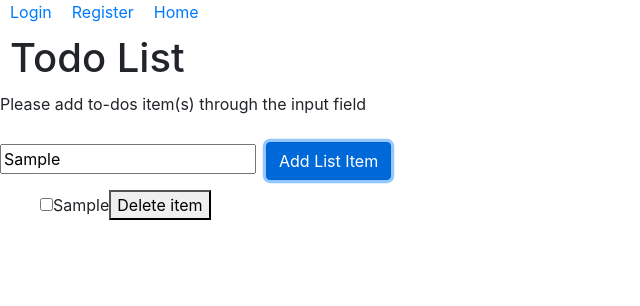
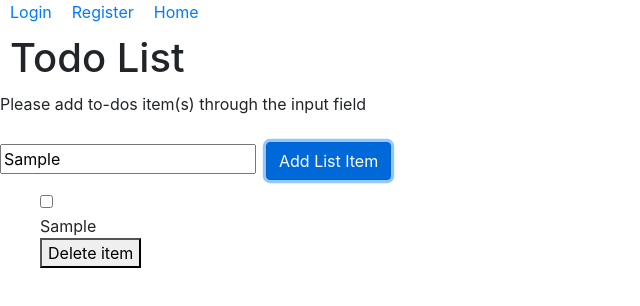
Before and after one commit to gamesfreak26/todo-list-mern, a React (Create React App) app: page / in a window 1280 px wide. Both pictures are taken after typing "Sample" into the empty fields and a click on the button "Add List Item". Shown: the top 306 px of the page, without its empty margins (0-640 px from the left). Built offline with nearby package versions, Linux system fonts and the light colour scheme.

Commit message:
changes made with janel

```diff
--- a/package.json
+++ b/package.json
@@ -11,7 +11,8 @@
     "react-bootstrap": "^1.4.0",
     "react-dom": "^17.0.1",
     "react-router-dom": "^5.2.0",
-    "react-scripts": "4.0.1"
+    "react-scripts": "4.0.1",
+    "styled-components": "^5.2.1"
   },
   "scripts": {
     "start": "react-scripts start",
--- a/src/Components/ListItem/ListItem.js
+++ b/src/Components/ListItem/ListItem.js
@@ -1,17 +1,26 @@
-import React from 'react'
+import React, {useState} from 'react'
+import {Item, StrikedItem} from '../Styled'
 import './ListItem.css'
 
-const ListItem = ({handleChange, item}) => {
+
+const ListItem = ({key, item, deleteItem}) => {
+	const [checked, setChecked] = useState(false)
+	const handleChange = (event) => {
+		console.log("checked:", event.target.checked)
+		setChecked(event.target.checked)
+	}
+
     return(
         <div>
             <li>
                 <div>
                     <input
                         type="checkbox"
-                        onChange={handleChange}
+						onChange={handleChange}
+						value={checked}
                     />
-                    {item}
-                    <button>Delete item</button>
+					{checked ? <StrikedItem color="blue">{item}</StrikedItem> : <Item>{item}</Item>}
+                    <button onClick={() => deleteItem(key)}>Delete item</button>
                 </div>
             </li>
 
--- /dev/null
+++ b/src/Components/Styled.js
@@ -0,0 +1,10 @@
+import styled from 'styled-components'
+
+export const Item = styled.div `
+	list-style-type: none;
+`
+
+export const StrikedItem = styled(Item) `
+	text-decoration: line-through;
+	color: ${props => props.color ? props.color : "red"};
+`
--- a/src/Components/TodosList/TodosList.js
+++ b/src/Components/TodosList/TodosList.js
@@ -19,19 +19,31 @@ const TodosList = ({handleChange}) => {
         const frmdetails = {
             'Item' : itemInList,
         }
-        setListItems(listItems.concat(<ListItem key={listItems.length} handleChange={handleChange} item={itemInList} />))
+        setListItems([itemInList,...listItems])
         console.log(frmdetails);
-    }
+	}
+
+	const deleteItem = (itemIndex) => {
+		let updatedList = [...listItems]
+		updatedList.splice(itemIndex,1)
+		setListItems(updatedList)
+	}
+
+	const changeHandler = (event) => {
+		setItemInList(event.target.value)
+	}
 
     return(
         <div>
             <form onSubmit={submitValue}>
-                <input type="text" placeholder="todo..." onChange={e => setItemInList(e.target.value)}></input>
+                <input type="text" placeholder="todo..." onChange={changeHandler} value={itemInList}></input>
                 <Button className="addButton"  onClick={submitValue}>Add List Item</Button>
             </form>
 
             <ul>
-                {listItems}
+				{listItems.map((listItem, index) => (
+					<ListItem key={index} item={listItem} deleteItem={deleteItem}/>
+				))}
             </ul>
         </div>
     )
```
Also changed, not shown: 1 other file (tests, documents, lock files or other folders).
